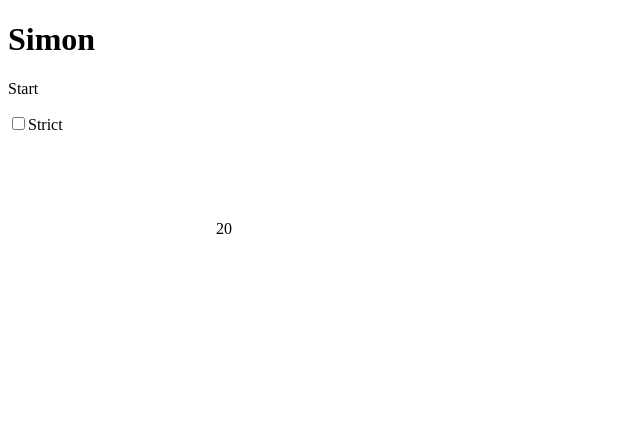
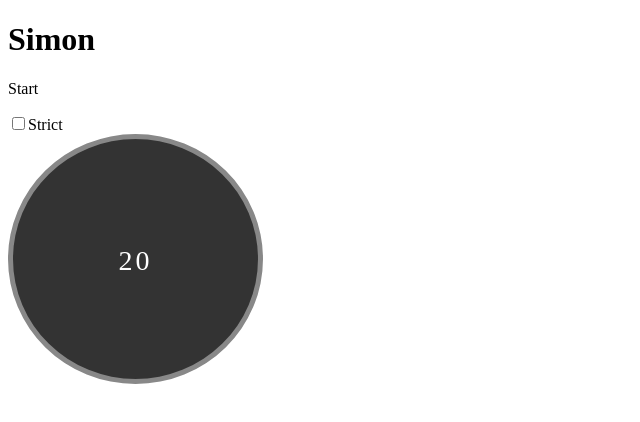
Before and after one commit to abregorivas/simon, a plain HTML site: page index.html in a window 1280 px wide. Shown: the whole page, without its empty margins (0-640 px from the left). Drawn offline with Linux system fonts and the light colour scheme.

Commit message:
styles added

```diff
--- a/index.html
+++ b/index.html
@@ -5,6 +5,7 @@
   <meta name="viewport" content="width=device-width, initial-scale=1.0">
   <meta http-equiv="X-UA-Compatible" content="ie=edge">
   <title>Document</title>
+  <link rel="stylesheet" href="styles.css">
 </head>
 <body>
   <div class="container">
--- a/styles.css
+++ b/styles.css
@@ -0,0 +1,31 @@
+
+.game {
+  position: relative;
+  display: flex;
+  flex-flow: row wrap;
+  justify-content: space-between;
+  align-content: space-between;
+  max-width: 225px;
+  max-hight: 225px;
+  padding: 10px;
+  background-color: #333;
+  border: 5px solid #888;
+  border-radius: 50%;
+}
+
+#score {
+  position: absolute;
+  left: 0;
+  top: 45%;
+  width: 100%;
+  text-align: center;
+  font-size: 28px;
+  color: white;
+  line-height: 28px;
+  letter-spacing: 3px;
+}
+
+canvas {
+  padding: 5px 5px;
+  cursor: pointer;
+}
```
